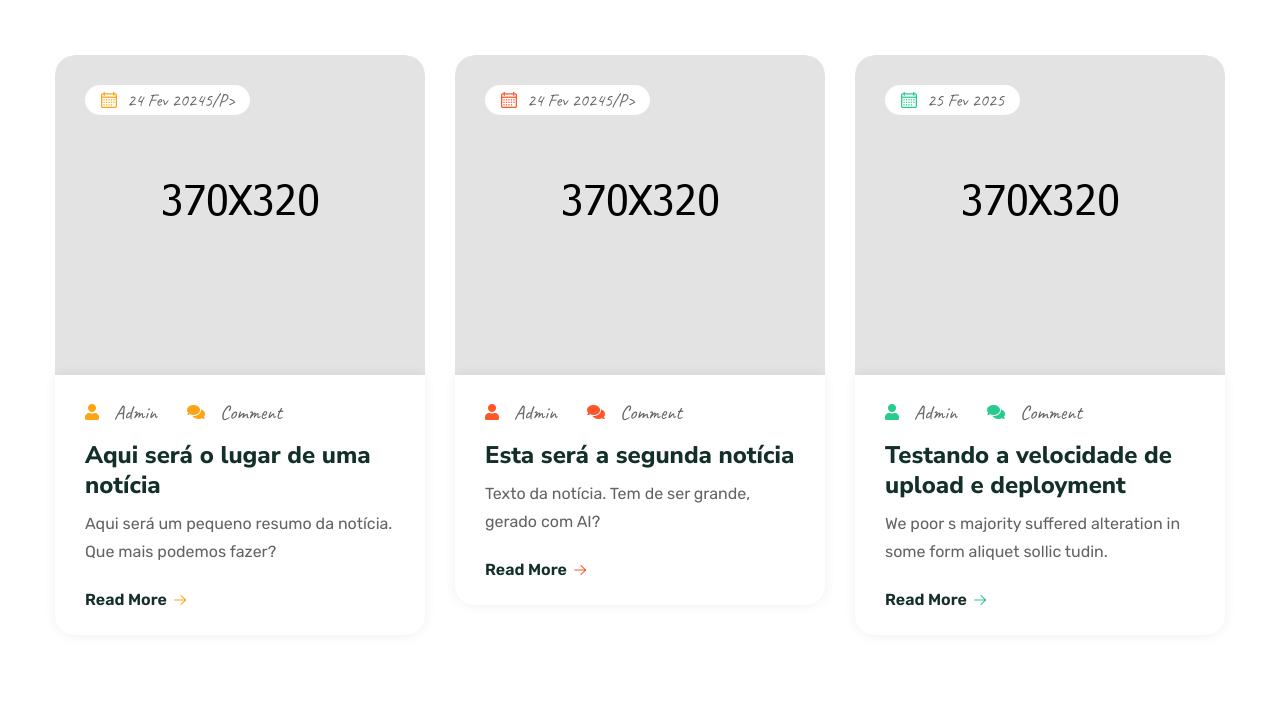
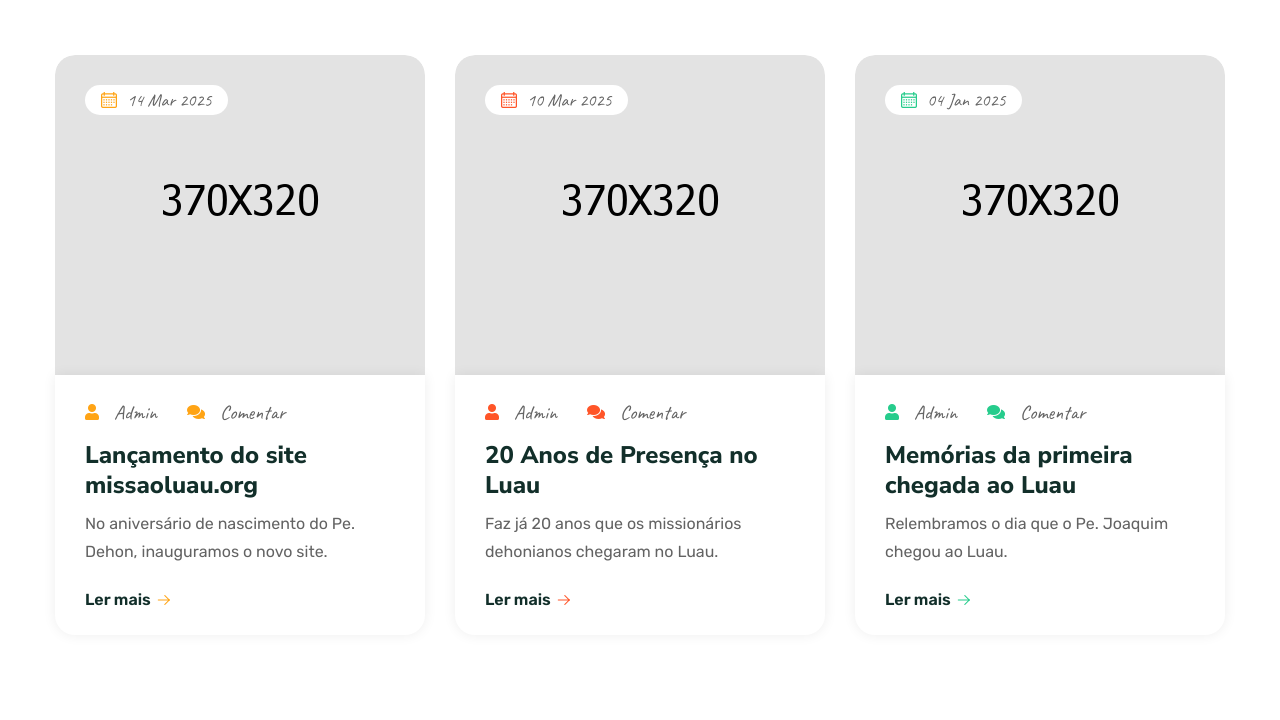
Before and after one commit to JooDayK/missaoluau, a plain HTML site: page index.html in a window 1280 px wide. Shown: the part 4240-4960 px from the top of the page. Drawn offline with Linux system fonts and the light colour scheme; animation ran at ten frames a second; files whose address does not match are found by name.

Commit message:
update blog entries with new titles, summaries, and dates for accuracy

```diff
--- a/index.html
+++ b/index.html
@@ -873,7 +873,7 @@
                                     <img src="assets/images/blog/blog-2-1.jpg" alt="">
                                     <a href="blog-details.html" class="blog-two__link"><span class="sr-only"></span></a>
                                     <div class="blog-two__date">
-                                        <p><span class="icon-calendar"></span>24 fev 20245/p>
+                                        <p><span class="icon-calendar"></span>14 Mar 2025</p>
                                     </div>
                                 </div>
                             </div>
@@ -883,14 +883,14 @@
                                         <p><span class="fas fa-user"></span>Admin</p>
                                     </li>
                                     <li>
-                                        <p><span class="fas fa-comments"></span>Comment</p>
+                                        <p><span class="fas fa-comments"></span>Comentar</p>
                                     </li>
                                 </ul>
-                                <h3 class="blog-two__title"><a href="blog-details.html">Aqui será o lugar de uma notícia</a></h3>
-                                <p class="blog-two__text">Aqui será um pequeno resumo da notícia. Que mais podemos fazer?</p>
+                                <h3 class="blog-two__title"><a href="blog-details.html">Lançamento do site missaoluau.org</a></h3>
+                                <p class="blog-two__text">No aniversário de nascimento do Pe. Dehon, inauguramos o novo site.</p>
                                 <div class="blog-two__read-more">
                                     <a href="blog-details.html">
-                                        Read More<span class="icon-right-arrow-1"></span></a>
+                                        Ler mais<span class="icon-right-arrow-1"></span></a>
                                 </div>
                             </div>
                         </div>
@@ -904,7 +904,7 @@
                                     <img src="assets/images/blog/blog-2-2.jpg" alt="">
                                     <a href="blog-details.html" class="blog-two__link"><span class="sr-only"></span></a>
                                     <div class="blog-two__date">
-                                        <p><span class="icon-calendar"></span>24 fev 20245/p>
+                                        <p><span class="icon-calendar"></span>10 Mar 2025</p>
                                     </div>
                                 </div>
                             </div>
@@ -914,14 +914,14 @@
                                         <p><span class="fas fa-user"></span>Admin</p>
                                     </li>
                                     <li>
-                                        <p><span class="fas fa-comments"></span>Comment</p>
+                                        <p><span class="fas fa-comments"></span>Comentar</p>
                                     </li>
                                 </ul>
-                                <h3 class="blog-two__title"><a href="blog-details.html">Esta será a segunda notícia</a></h3>
-                                <p class="blog-two__text">Texto da notícia. Tem de ser grande, gerado com AI?</p>
+                                <h3 class="blog-two__title"><a href="blog-details.html">20 Anos de Presença no Luau</a></h3>
+                                <p class="blog-two__text">Faz já 20 anos que os missionários dehonianos chegaram no Luau. </p>
                                 <div class="blog-two__read-more">
                                     <a href="blog-details.html">
-                                        Read More<span class="icon-right-arrow-1"></span></a>
+                                        Ler mais<span class="icon-right-arrow-1"></span></a>
                                 </div>
                             </div>
                         </div>
@@ -935,7 +935,7 @@
                                     <img src="assets/images/blog/blog-2-3.jpg" alt="">
                                     <a href="blog-details.html" class="blog-two__link"><span class="sr-only"></span></a>
                                     <div class="blog-two__date">
-                                        <p><span class="icon-calendar"></span>25 fev 2025</p>
+                                        <p><span class="icon-calendar"></span>04 Jan 2025</p>
                                     </div>
                                 </div>
                             </div>
@@ -945,16 +945,14 @@
                                         <p><span class="fas fa-user"></span>Admin</p>
                                     </li>
                                     <li>
-                                        <p><span class="fas fa-comments"></span>Comment</p>
+                                        <p><span class="fas fa-comments"></span>Comentar</p>
                                     </li>
                                 </ul>
-                                <h3 class="blog-two__title"><a href="blog-details.html">Testando a velocidade de upload e deployment</a></h3>
-                                <p class="blog-two__text">We poor s majority suffered
-                                    alteration
-                                    in some form aliquet sollic tudin.</p>
+                                <h3 class="blog-two__title"><a href="blog-details.html">Memórias da primeira chegada ao Luau</a></h3>
+                                <p class="blog-two__text">Relembramos o dia que o Pe. Joaquim chegou ao Luau.</p>
                                 <div class="blog-two__read-more">
                                     <a href="blog-details.html">
-                                        Read More<span class="icon-right-arrow-1"></span></a>
+                                        Ler mais<span class="icon-right-arrow-1"></span></a>
                                 </div>
                             </div>
                         </div>
```
